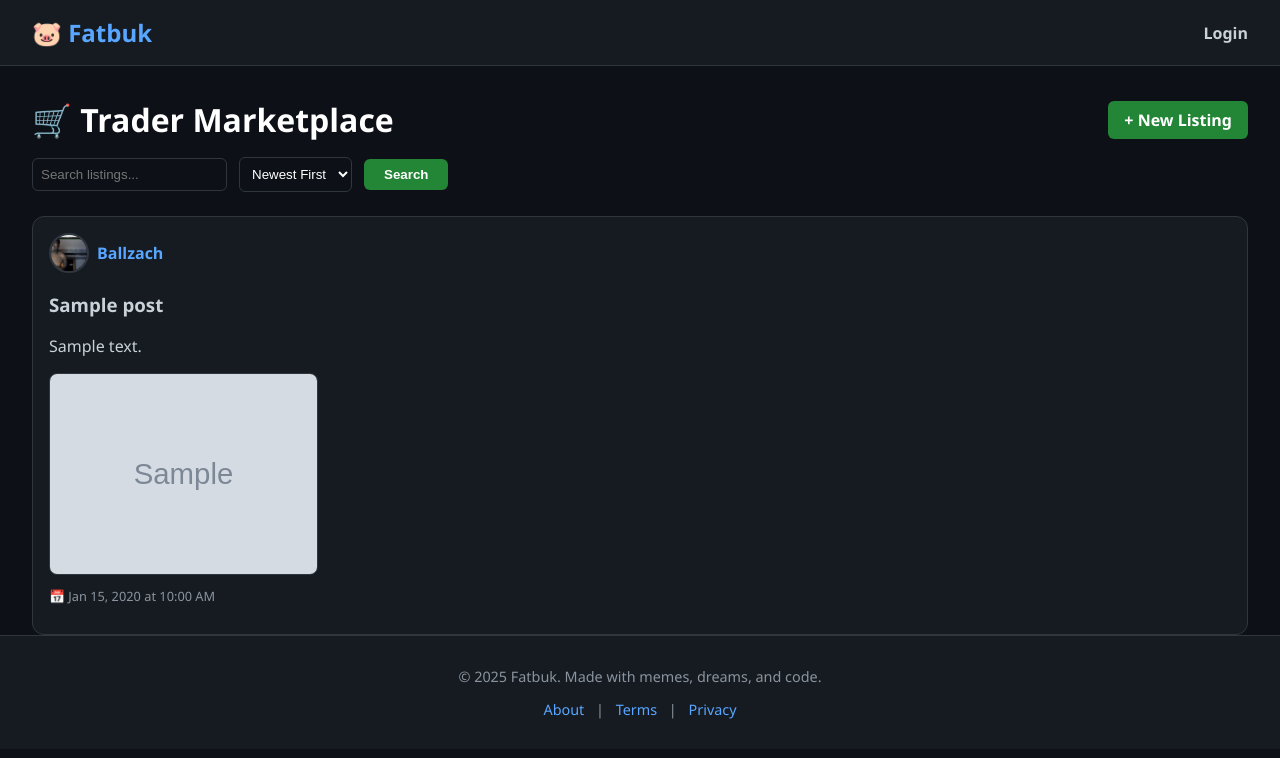
After one commit to Ballzach-sd/FatBook2, a Flask app: page /trader in a window 1280 px wide. The commit adds this page. Shown: the top 758 px of the page. Run offline with Flask 3, Linux system fonts and the light colour scheme; tables that the repository leaves empty hold one stand-in row (values such as "Sample post"); grey boxes marked "Sample" are stand-in pictures.

Commit message:
Trader Update
Fatbuk
Version 0.1.0

```diff
--- a/fatbuk/app.py
+++ b/fatbuk/app.py
@@ -11,7 +11,7 @@ from functools import wraps
 import dotenv
 import requests
 import stripe
-from flask import (Flask, render_template, request, redirect, url_for, session,
+from flask import (Blueprint, Flask, render_template, request, redirect, url_for, session,
                    jsonify, abort, render_template_string)
 from flask_sqlalchemy import SQLAlchemy
 from flask_socketio import SocketIO, emit, join_room
@@ -288,6 +288,24 @@ class CallRequest(db.Model):
     started_at = db.Column(db.DateTime, default=datetime.utcnow)
 
 
+class TraderPost(db.Model):
+    id = db.Column(db.Integer, primary_key=True)
+    user_id = db.Column(db.Integer, db.ForeignKey('user.id'), nullable=False)
+    title = db.Column(db.String(120), nullable=False)
+    description = db.Column(db.Text, nullable=False)
+    created_at = db.Column(db.DateTime, default=datetime.utcnow)
+    images = db.relationship('TraderImage', backref='post', lazy=True)
+
+    user = db.relationship("User", backref="trader_posts")
+
+
+class TraderImage(db.Model):
+    id = db.Column(db.Integer, primary_key=True)
+    post_id = db.Column(db.Integer, db.ForeignKey("trader_post.id"))
+    image_url = db.Column(db.String(255), nullable=False)
+
+
+
 # ---------------------- ROUTES ----------------------
 
 
@@ -303,6 +321,83 @@ def index():
         post.comments = Comment.query.filter_by(post_id=post.id).all()
     user = User.query.get(session["user_id"])
     return render_template("index.html", user=user, posts=posts)
+
+
+UPLOAD_FOLDER = 'static/trader'
+os.makedirs(UPLOAD_FOLDER, exist_ok=True)
+
+from flask import current_app
+
+from flask import request
+from sqlalchemy import or_
+
+@app.route("/trader")
+def trader_market():
+    q = request.args.get("q", "")
+    sort = request.args.get("sort", "newest")
+
+    query = TraderPost.query
+
+    # Search filter
+    if q:
+        query = query.filter(or_(
+            TraderPost.title.ilike(f"%{q}%"),
+            TraderPost.description.ilike(f"%{q}%")
+        ))
+
+    # Sort filter
+    if sort == "oldest":
+        query = query.order_by(TraderPost.created_at.asc())
+    elif sort == "az":
+        query = query.order_by(TraderPost.title.asc())
+    elif sort == "za":
+        query = query.order_by(TraderPost.title.desc())
+    else:  # default to newest
+        query = query.order_by(TraderPost.created_at.desc())
+
+    posts = query.all()
+    return render_template("trader.html", posts=posts)
+
+
+
+@app.route("/trader/new", methods=["GET", "POST"])
+def create_trader_post():
+    if "user_id" not in session:
+        return redirect(url_for("auth"))
+
+    if request.method == "POST":
+        title = request.form["title"]
+        description = request.form["description"]
+        files = request.files.getlist("images")
+
+        post = TraderPost(
+            title=title,
+            description=description,
+            user_id=session["user_id"]
+        )
+        db.session.add(post)
+        db.session.commit()
+
+        # ✅ FIXED: save path is now exactly in static/trader/
+        save_dir = os.path.join(current_app.static_folder, "trader")
+        os.makedirs(save_dir, exist_ok=True)
+
+        for file in files:
+            if file and file.filename:
+                filename = secure_filename(file.filename)
+                unique_name = secrets.token_hex(8) + "_" + filename
+                filepath = os.path.join(save_dir, unique_name)
+                file.save(filepath)
+
+                image = TraderImage(post_id=post.id, image_url=unique_name)
+                db.session.add(image)
+
+        db.session.commit()
+        return redirect(url_for("trader_market"))
+
+    return render_template("trader_post.html")
+
+
 
 
 @app.route("/marketplace", methods=["GET", "POST"])
--- a/fatbuk/static/css/base.css
+++ b/fatbuk/static/css/base.css
@@ -7,6 +7,8 @@ body {
     font-family: 'Segoe UI', sans-serif;
     background-color: #0d1117;
     color: #c9d1d9;
+    scrollbar-width: thin;
+    scrollbar-color: #30363d #0d1117;
 }
 
 a {
@@ -70,44 +99,8 @@ a:hover {
     transition: background-color 0.3s;
 }
 
-.composer-actions button:hover,
-.post-form button:hover {
+.composer-actions button:hover {
     background-color: #2ea043;
-}
-
-/* ===============================
-   Feed Container
-================================= */
-
-.feed-container {
-    height: 500px;
-    width: 95%;
-    margin: 2rem auto;
-    overflow-y: auto;
-    padding-right: 8px;
-    display: flex;
-    flex-direction: column-reverse;
-    gap: 1.25rem;
-    scroll-behavior: smooth;
-    border-top: 1px solid #30363d;
-}
-
-
-
-/* Scrollbar */
-.feed-container::-webkit-scrollbar {
-    width: 8px;
-}
-.feed-container::-webkit-scrollbar-track {
-    background: #0d1117;
-}
-.feed-container::-webkit-scrollbar-thumb {
-    background-color: #30363d;
-    border-radius: 10px;
-}
-body {
-    scrollbar-width: thin;
-    scrollbar-color: #30363d #0d1117;
 }
 
 /* ===============================
--- /dev/null
+++ b/fatbuk/static/css/trader.css
@@ -0,0 +1,122 @@
+.trader-header {
+    display: flex;
+    justify-content: space-between;
+    align-items: center;
+    margin: 2rem auto 1rem;
+    width: 95%;
+    color: white;
+}
+
+.trader-header h1 {
+    margin: 0;
+}
+
+.create-btn {
+    background-color: #238636;
+    color: white;
+    padding: 0.5rem 1rem;
+    border-radius: 6px;
+    text-decoration: none;
+    font-weight: bold;
+}
+
+.create-btn:hover {
+    background-color: #2ea043;
+}
+
+/* Search + Sort Form */
+.trader-search-form {
+    width: 95%;
+    margin: 0 auto 1.5rem;
+    display: flex;
+    gap: 0.75rem;
+    align-items: center;
+    flex-wrap: wrap;
+}
+
+.trader-search-form input,
+.trader-search-form select {
+    padding: 0.5rem;
+    border: 1px solid #30363d;
+    border-radius: 6px;
+    background-color: #0d1117;
+    color: white;
+}
+
+.trader-search-form button {
+    background-color: #238636;
+    color: white;
+    padding: 0.5rem 1.25rem;
+    border: none;
+    border-radius: 6px;
+    cursor: pointer;
+    font-weight: bold;
+}
+
+.trader-search-form button:hover {
+    background-color: #2ea043;
+}
+
+/* Listing cards */
+.trader-listings {
+    display: flex;
+    flex-direction: column;
+    gap: 1.5rem;
+    width: 95%;
+    margin: 0 auto;
+}
+
+.trader-post {
+    background-color: #161b22;
+    border: 1px solid #30363d;
+    border-radius: 12px;
+    padding: 1rem;
+    color: #c9d1d9;
+}
+
+.user-bubble {
+    display: flex;
+    align-items: center;
+    gap: 0.5rem;
+    margin-bottom: 0.5rem;
+}
+
+.user-bubble img {
+    width: 36px;
+    height: 36px;
+    border-radius: 50%;
+    object-fit: cover;
+    border: 2px solid #30363d;
+}
+
+.user-bubble a {
+    color: #58a6ff;
+    font-weight: bold;
+    text-decoration: none;
+}
+
+.user-bubble a:hover {
+    text-decoration: underline;
+}
+
+/* Image gallery */
+.image-gallery {
+    display: flex;
+    flex-wrap: wrap;
+    gap: 0.5rem;
+    margin-top: 0.5rem;
+}
+
+.image-gallery img {
+    max-height: 200px;
+    border-radius: 8px;
+    border: 1px solid #30363d;
+    object-fit: cover;
+}
+
+/* Footer text */
+.posted-on {
+    font-size: 0.8rem;
+    color: #8b949e;
+    margin-top: 0.75rem;
+}
--- a/fatbuk/templates/components/navbar.html
+++ b/fatbuk/templates/components/navbar.html
@@ -12,6 +12,7 @@
         {% endif %}
 
         <li><a href="/store">Store [Test Mode]</a></li>
+        <li><a href="/trader">Trader [Test Mode]</a></li>
         <li><a href="/marketplace">Mawketpwace [Slow]</a></li>
         <li class="dropdown">
             <div class="dropdown-toggle">
--- /dev/null
+++ b/fatbuk/templates/trader.html
@@ -0,0 +1,46 @@
+{% extends "base.html" %}
+{% block title %}Trader - Marketplace{% endblock %}
+
+{% block content %}
+<link rel="stylesheet" href="{{ url_for('static', filename='css/trader.css') }}">
+
+<div class="trader-header">
+    <h1>🛒 Trader Marketplace</h1>
+    <a href="{{ url_for('create_trader_post') }}" class="create-btn">+ New Listing</a>
+</div>
+
+<!-- 🔍 Search + Sort -->
+<form method="GET" action="{{ url_for('trader_market') }}" class="trader-search-form">
+    <input type="text" name="q" placeholder="Search listings..." value="{{ request.args.get('q', '') }}">
+    <select name="sort">
+        <option value="newest" {% if request.args.get('sort')=='newest' %}selected{% endif %}>Newest First</option>
+        <option value="oldest" {% if request.args.get('sort')=='oldest' %}selected{% endif %}>Oldest First</option>
+        <option value="az" {% if request.args.get('sort')=='az' %}selected{% endif %}>Title A-Z</option>
+        <option value="za" {% if request.args.get('sort')=='za' %}selected{% endif %}>Title Z-A</option>
+    </select>
+    <button type="submit">Search</button>
+</form>
+
+<div class="trader-listings">
+    {% for post in posts %}
+    <div class="trader-post">
+        <div class="user-bubble">
+            <img
+                src="{{ url_for('static', filename='avatars/' + (post.user.profile_picture or 'default-avatar.png')) }}">
+            <a href="{{ url_for('user_profile', user_id=post.user.id) }}">{{ post.user.username }}</a>
+        </div>
+
+        <h3>{{ post.title }}</h3>
+        <p>{{ post.description }}</p>
+
+        <div class="image-gallery">
+            {% for image in post.images %}
+            <img src="{{ url_for('static', filename='trader/' + image.image_url) }}">
+            {% endfor %}
+        </div>
+
+        <p class="posted-on">📅 {{ post.created_at.strftime('%b %d, %Y at %I:%M %p') }}</p>
+    </div>
+    {% endfor %}
+</div>
+{% endblock %}
```
Also changed, not shown: other parts of fatbuk/static/css/base.css (+45 -29 lines), fatbuk/templates/trader_post.html (added, +16 -0 lines), 1 other file.
